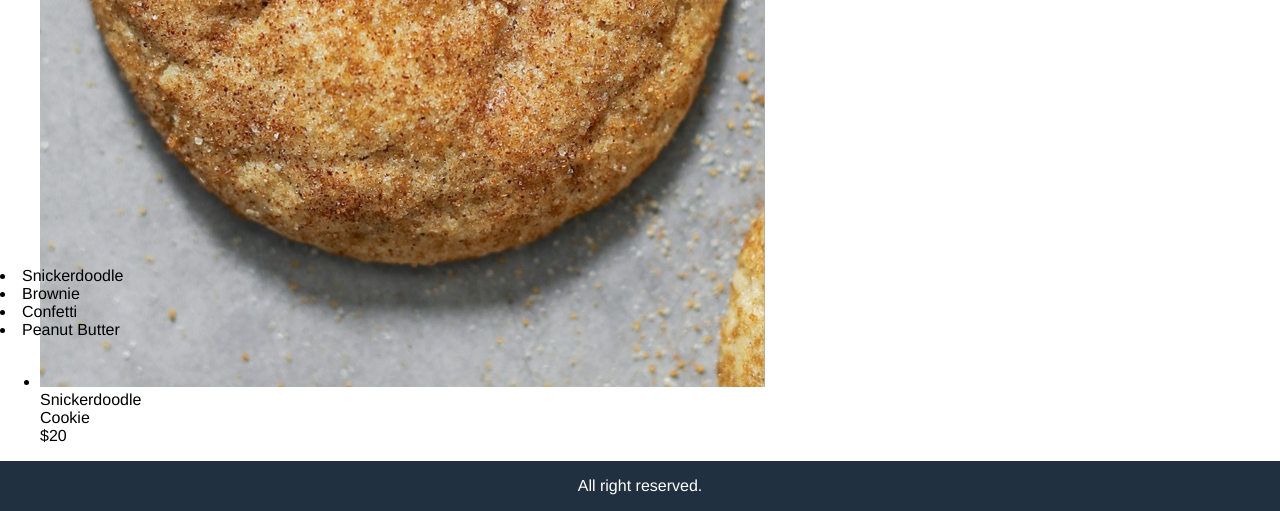
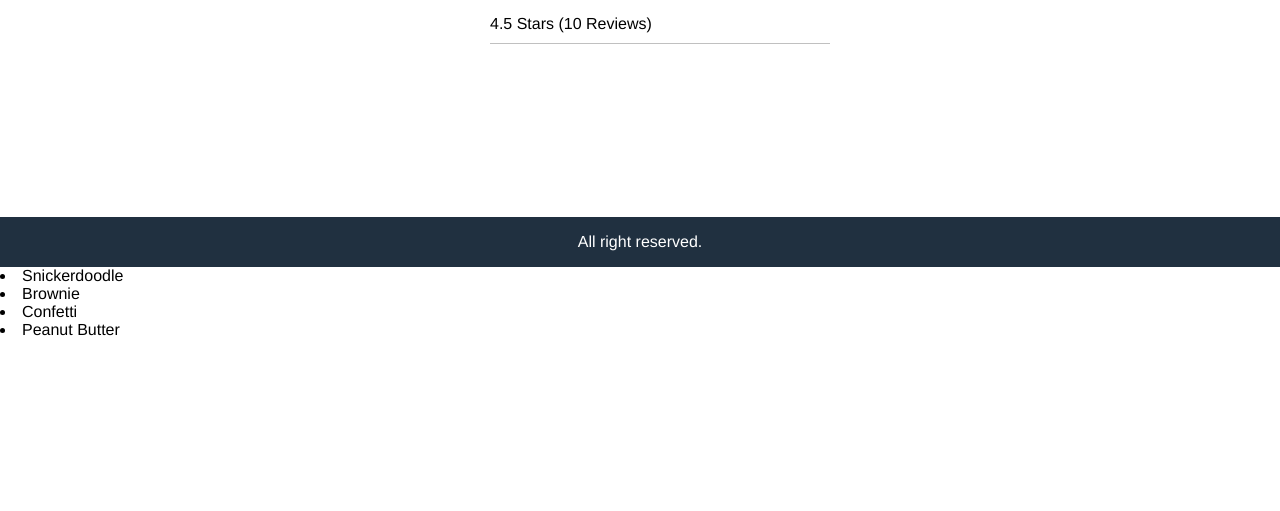
Before and after one commit to Moopark03/TheBakedRooster, a plain HTML site: page index.html in a window 1280 px wide. Shown: the part 533-1044 px from the top of the page. After the commit the page ends 872 px from the top, so only its background shows below. Drawn offline with Linux system fonts and the light colour scheme.

Commit message:
Adding reivews template

```diff
--- a/index.html
+++ b/index.html
@@ -20,10 +20,13 @@
                          <ul class="products">
                               <li>
                                    <div class="product">
-                                        <img src="images/d1.jpg" alt="product">
-                                        <div class="product-name">Snickerdoodle</div>
+                                        <img class="product-image" src="images/d1.jpg" alt="product">
+                                        <div class="product-name">
+                                             <a href="product.html">Snickerdoodle</a>
+                                        </div>
                                         <div class="product-brand">Cookie</div>
-                                        <div class="price">$20</div>
+                                        <div class="product-price">$20</div>
+                                        <div class="product-rating">4.5 Stars (10 Reviews)</div>
                                    </div>
                               </li>
                          </ul>
--- a/style.css
+++ b/style.css
@@ -59,3 +59,57 @@ body{
      align-items: center;
 
 }
+a{
+     text-decoration: none;
+
+}
+a:hover{
+     color:#00ff0d;
+}
+/* Home Screen */
+.products {
+     display: flex;
+     justify-content: center;
+     align-items: center;
+
+}
+
+.products li {
+     list-style-type: none;
+     padding: 0;
+     flex: 0 1 34rem;
+     margin: 1rem;
+     height: 50rem;
+     border-bottom: .1rem #c0c0c0 solid;
+}
+.product{
+     display: flex;
+     flex-direction: column;
+     justify-content: space-between;
+     height: 100%;
+     flex-wrap: wrap;
+}
+.product-name{
+     font-size: 2rem;
+     font-weight: bold;
+
+}
+
+.product-brand{
+     font-size: 1.2rem;
+     color: #808080;
+}
+
+.product-price{
+     font-size: 2rem;
+     font-weight: bold;
+}
+
+.product-image{
+     max-width: 34rem;
+     max-height: 34rem;
+}
+
+.product-rating{
+     margin-bottom: 1rem;
+}
```
